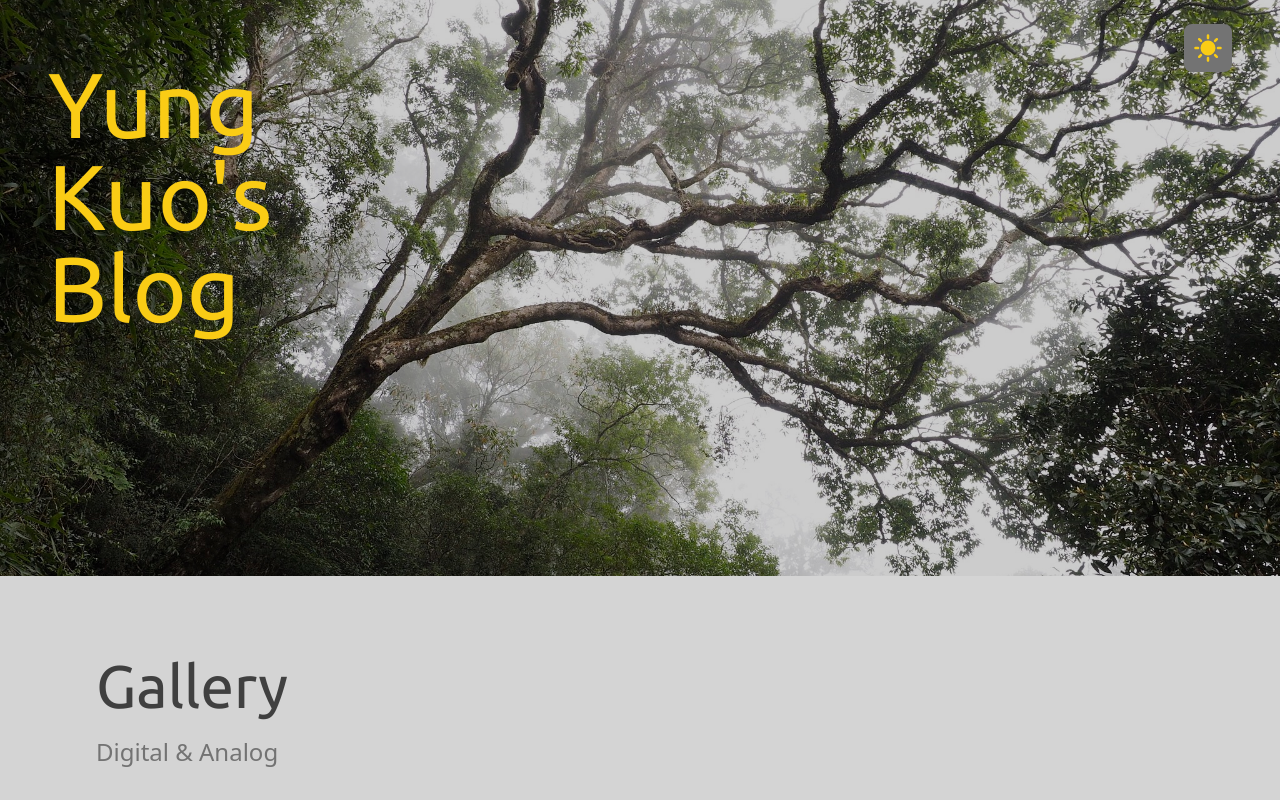
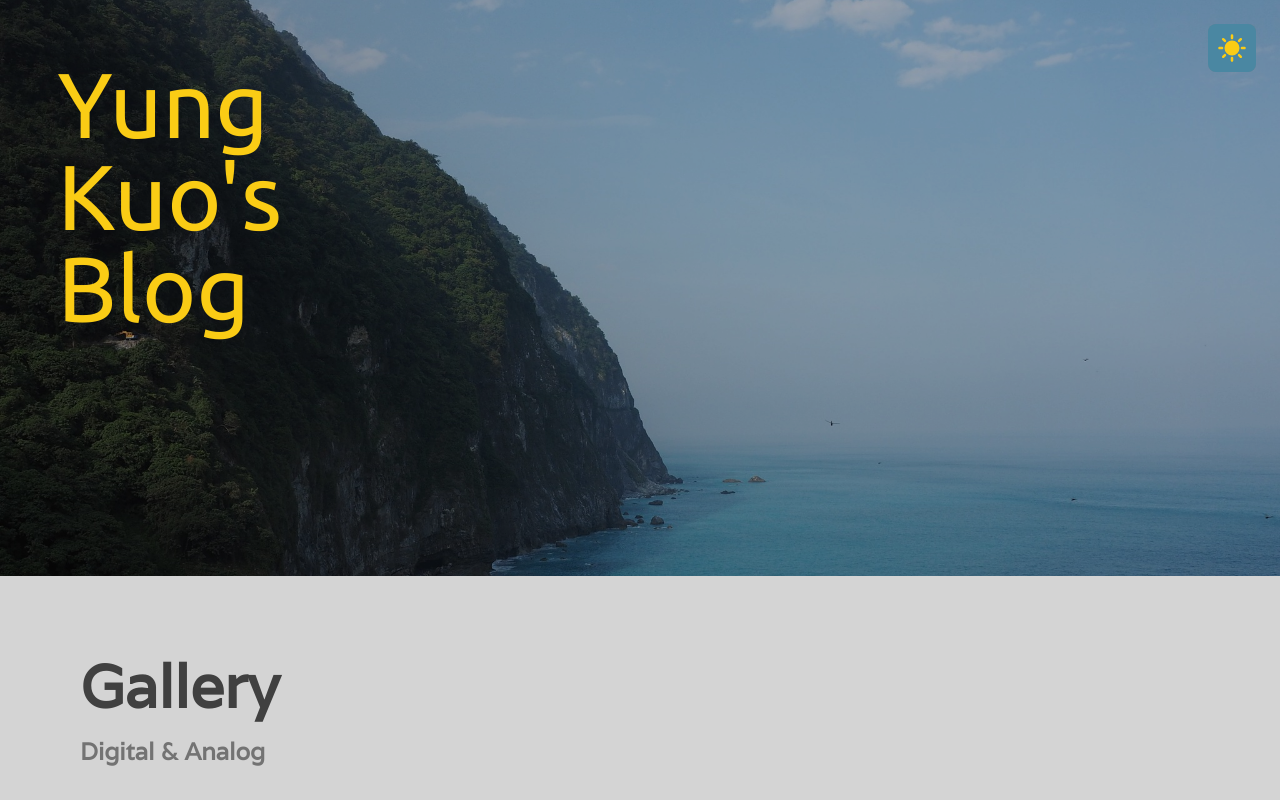
Before and after one commit to Yung-Kuo/my-blog, a Nuxt app: page / in a window 1280 px wide. Built offline with nearby package versions, Linux system fonts and the light colour scheme.

Commit message:
refine lightswitch & logo resizing
Only worked on layout. Still need to fill out content.

```diff
--- a/components/Gadget/LightSwitch.vue
+++ b/components/Gadget/LightSwitch.vue
@@ -1,19 +1,43 @@
 <script setup>
+const isDark = ref(false);
 function toggleDark() {
-    document.documentElement.classList.toggle("dark");
+    isDark.value = !isDark.value;
+    if (isDark.value) {
+        document.documentElement.classList.add("dark");
+    } else {
+        document.documentElement.classList.remove("dark");
+    }
+    // document.documentElement.classList.toggle("dark");
 }
 </script>
 <template>
     <div
-        class="absolute top-6 right-12 flex z-30 w-12 h-12 items-center justify-center bg-neutral-500 dark:bg-neutral-900 rounded-lg"
+        class="absolute top-6 right-6 flex z-30 w-12 h-12 items-center justify-center text-yellow-400 text-3xl transition-all rounded-lg group overflow-hidden bg-neutral-500 dark:bg-neutral-800"
+        @click="toggleDark()"
     >
-        <IconsSun
-            class="inline-flex text-yellow-400 text-3xl dark:hidden transition-all"
-            @click="toggleDark()"
-        />
-        <IconsMoon
-            class="hidden text-yellow-400 text-3xl dark:inline-flex dark:text-yellow-400 transition-all"
-            @click="toggleDark()"
-        />
+        <div
+            class="w-full h-full bg-sky-500 bg-opacity-40 hover:bg-sky-800 hover:bg-opacity-60 dark:bg-orange-500 dark:bg-opacity-0 hover:dark:bg-opacity-20 flex items-center justify-center transition-all"
+        >
+            <Transition
+                enter-active-class="transition-all duration-500"
+                enter-from-class="translate-x-8 translate-y-8 text-sm"
+                enter-to-class=""
+                leave-active-class="transition-all duration-500"
+                leave-from-class=""
+                leave-to-class="-translate-x-8 translate-y-8 text-sm"
+            >
+                <IconsSun v-if="!isDark" class="absolute transition-all" />
+            </Transition>
+            <Transition
+                enter-active-class="transition-all duration-500"
+                enter-from-class="translate-x-8 translate-y-8 text-sm"
+                enter-to-class=""
+                leave-active-class="transition-all duration-500"
+                leave-from-class=""
+                leave-to-class="-translate-x-8 translate-y-8 text-sm"
+            >
+                <IconsMoon v-if="isDark" class="absolute transition-all" />
+            </Transition>
+        </div>
     </div>
 </template>
--- a/components/Layout/Header/index.vue
+++ b/components/Layout/Header/index.vue
@@ -2,24 +2,26 @@
 <template>
     <header
         id="header"
-        class="group bg-tree-of-life bg-cover bg-center bg-opacity-50 w-full h-[36rem] z-20"
+        class="group bg-cliff-meets-ocean bg-cover bg-center bg-opacity-50 w-full h-[36rem] z-20"
     >
         <div
-            class="bg-black bg-opacity-40 group-hover:bg-opacity-20 dark:bg-opacity-60 dark:group-hover:bg-opacity-30 w-full h-full transition-all duration-500 overflow-y-hidden parent"
+            class="parent bg-black bg-opacity-30 group-hover:bg-opacity-20 dark:bg-opacity-50 dark:group-hover:bg-opacity-30 w-full h-full transition-all duration-500 overflow-y-hidden"
         >
             <div
-                id="blog_logo"
-                class="child text-neutral-300 p-[10cqh] pl-12 hover:text-yellow-400 leading-none transition-colors flex flex-col w-min h-min"
+                class="child text-neutral-300 dark:text-neutral-400 py-[10cqh] px-6 hover:dark:text-yellow-400 hover:text-yellow-400 leading-none transition-colors flex flex-col w-min h-min cursor-pointer"
             >
-                <h1>Yung</h1>
-                <h1>Kuo's</h1>
-                <h1>Blog</h1>
+                <NuxtLink to="/">
+                    <h1>Yung</h1>
+                    <h1>Kuo's</h1>
+                    <h1>Blog</h1>
+                </NuxtLink>
             </div>
         </div>
+        <GadgetLightSwitch />
     </header>
 </template>
 
-<style>
+<style scoped>
 h1 {
     font-family: "Ubuntu";
 }
@@ -27,7 +29,7 @@ h1 {
     container-type: size;
 }
 .child {
-    font-size: max(16cqh, 1.6em);
-    padding-top: min();
+    font-size: max(16cqh, 1.6rem);
+    padding-left: max(10cqh, 1.5rem);
 }
 </style>
--- a/layouts/default.vue
+++ b/layouts/default.vue
@@ -13,8 +13,8 @@ function handleWheelEvent(event) {
     if (rect.height - event.deltaY < 6 * rem) {
         // header.style.height = "100px";
         header.style.height = `${6 * rem}px`;
-    } else if (rect.height - event.deltaY > 600) {
-        header.style.height = "600px";
+    } else if (rect.height - event.deltaY > 36 * rem) {
+        header.style.height = `${36 * rem}px`;
     } else {
         header.style.height = `${rect.height - event.deltaY}px`;
         if (root.classList.contains("overflow-y-scroll")) {
@@ -39,7 +39,7 @@ function handleWheelEvent(event) {
         @wheel="handleWheelEvent($event)"
     >
         <LayoutHeader class="sticky top-0" />
-        <GadgetLightSwitch />
+        <!-- <GadgetLightSwitch /> -->
         <slot />
     </div>
 </template>
--- a/pages/index.vue
+++ b/pages/index.vue
@@ -2,14 +2,18 @@
 <template>
     <div
         id="body"
-        class="flex flex-col gap-20 px-16 xl:px-24 text-gray-500 text-2xl pt-20"
+        class="flex flex-col gap-20 px-16 xl:px-20 text-gray-500 text-2xl pt-20"
     >
         <div class="min-h-[20rem]">
-            <h1 class="text-6xl dark:text-neutral-400 text-neutral-700">
+            <h1
+                class="text-6xl w-max cursor-pointer hover:text-neutral-900 transition-all dark:text-neutral-400 hover:dark:text-neutral-300 text-neutral-700 font-semibold"
+            >
                 Gallery
             </h1>
             <div class="h-5"></div>
-            <h2 class="text-2xl dark:text-neutral-500 text-neutral-500">
+            <h2
+                class="w-max text-2xl dark:text-neutral-500 text-neutral-500 font-semibold"
+            >
                 Digital & Analog
             </h2>
             <div class="h-12"></div>
@@ -40,3 +44,9 @@
         <div class="h-[1000px] border-2 border-neutral-500 rounded-2xl"></div>
     </div>
 </template>
+<style scoped>
+h1,
+h2 {
+    font-family: "Varela";
+}
+</style>
```
